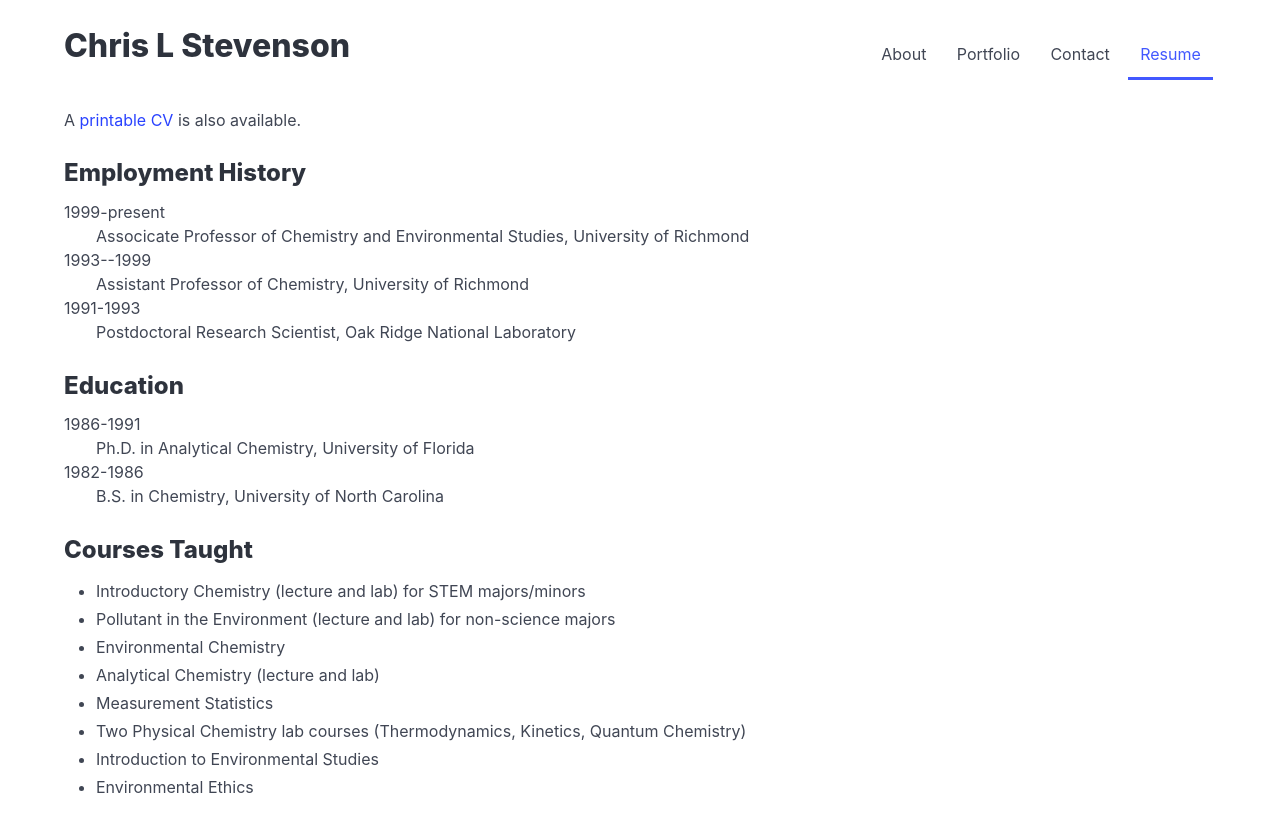
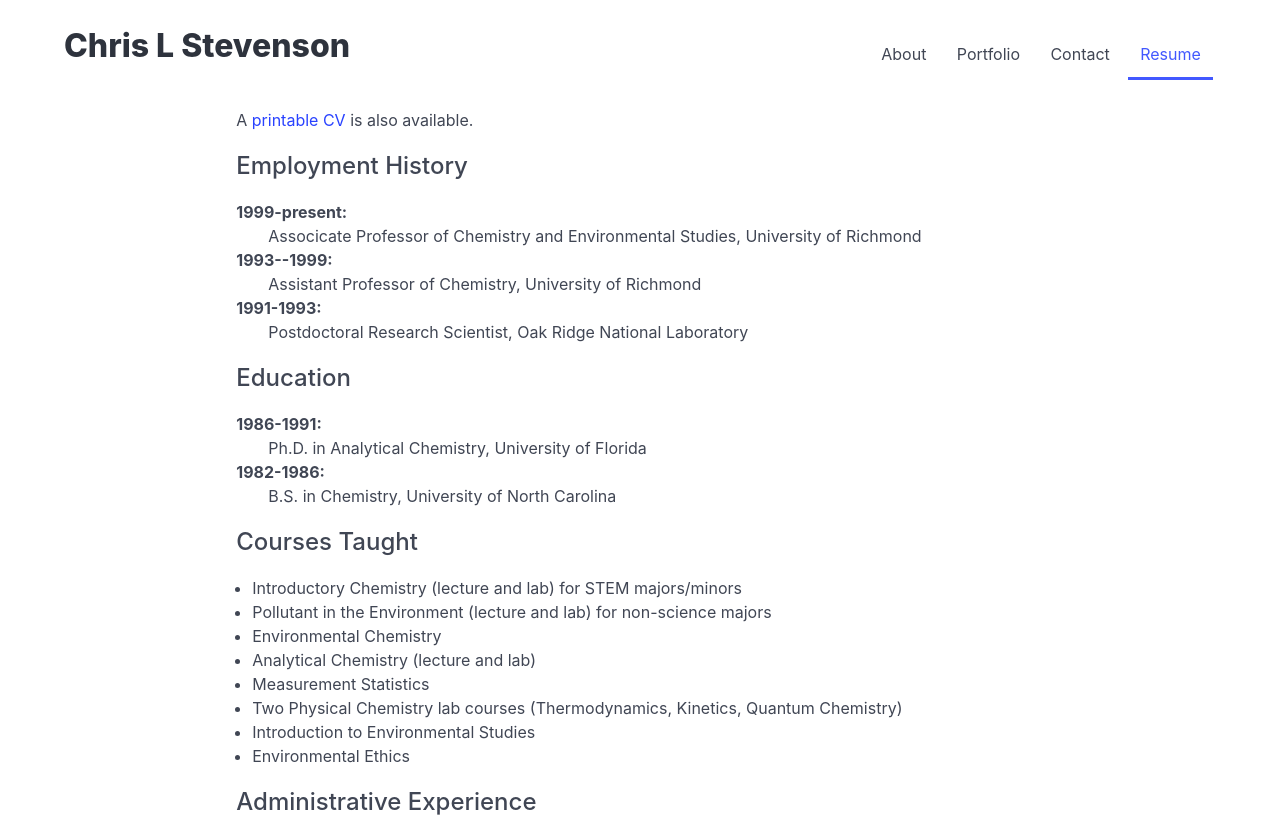
Before and after one commit to clstevenson/my-dev-portfolio, a React (Vite) app: page /Resume in a window 1280 px wide. Shown: the top 817 px of the page. Built offline with nearby package versions, Linux system fonts and the light colour scheme.

Commit message:
Remove Bulma from Resume

```diff
--- a/src/pages/Resume.jsx
+++ b/src/pages/Resume.jsx
@@ -3,68 +3,123 @@
  * Mostly static content
  */
 
+import styled from "styled-components";
+import { ContentWrapper, Title } from "../components/MyStyles";
+import { WEIGHTS } from "../util/constants";
+
 export default function Resume() {
   return (
-    <section className='content'>
+    <Wrapper>
       <p>
-        A <a href='./assets/CLS_CV.pdf'>printable CV</a> is also available.
+        A <a href="./assets/CLS_CV.pdf">printable CV</a> is also available.
       </p>
-      <h2 className='is-size-4'>Employment History</h2>
+      <ResumeTitle>Employment History</ResumeTitle>
       <dl>
-        <dt>1999-present</dt>
-        <dd>Associcate Professor of Chemistry and Environmental Studies, University of Richmond</dd>
+        <Date>1999-present</Date>
+        <Activity>
+          Associcate Professor of Chemistry and Environmental Studies,
+          University of Richmond
+        </Activity>
 
-        <dt>1993--1999</dt>
-        <dd>Assistant Professor of Chemistry, University of Richmond</dd>
+        <Date>1993--1999</Date>
+        <Activity>
+          Assistant Professor of Chemistry, University of Richmond
+        </Activity>
 
-        <dt>1991-1993</dt>
-        <dd>Postdoctoral Research Scientist, Oak Ridge National Laboratory</dd>
+        <Date>1991-1993</Date>
+        <Activity>
+          Postdoctoral Research Scientist, Oak Ridge National Laboratory
+        </Activity>
       </dl>
 
-      <h2 className='is-size-4'>Education</h2>
+      <ResumeTitle>Education</ResumeTitle>
       <dl>
-        <dt>1986-1991</dt>
-        <dd>Ph.D. in Analytical Chemistry, University of Florida</dd>
+        <Date>1986-1991</Date>
+        <Activity>
+          Ph.D. in Analytical Chemistry, University of Florida
+        </Activity>
 
-        <dt>1982-1986</dt>
-        <dd>B.S. in Chemistry, University of North Carolina</dd>
+        <Date>1982-1986</Date>
+        <Activity>B.S. in Chemistry, University of North Carolina</Activity>
       </dl>
 
-      <h2 className='is-size-4'>Courses Taught</h2>
-      <ul>
+      <ResumeTitle>Courses Taught</ResumeTitle>
+      <List>
         <li>Introductory Chemistry (lecture and lab) for STEM majors/minors</li>
-        <li>Pollutant in the Environment (lecture and lab) for non-science majors</li>
+        <li>
+          Pollutant in the Environment (lecture and lab) for non-science majors
+        </li>
         <li>Environmental Chemistry</li>
         <li>Analytical Chemistry (lecture and lab)</li>
         <li>Measurement Statistics</li>
-        <li>Two Physical Chemistry lab courses (Thermodynamics, Kinetics, Quantum Chemistry)</li>
+        <li>
+          Two Physical Chemistry lab courses (Thermodynamics, Kinetics, Quantum
+          Chemistry)
+        </li>
         <li>Introduction to Environmental Studies</li>
         <li>Environmental Ethics</li>
-      </ul>
+      </List>
 
-      <h2 className='is-size-4'>Administrative Experience</h2>
-      <ul>
+      <ResumeTitle>Administrative Experience</ResumeTitle>
+      <List>
         <li>Served 10 years as Environmental Studies Program Coordinator</li>
         <li>Served six years as Chemistry Department Chair</li>
         <li>Served two years as Geography Department interim Chair</li>
-      </ul>
+      </List>
 
-      <h2 className='is-size-4'>Programming Languages</h2>
+      <ResumeTitle>Programming Languages</ResumeTitle>
       <p>
-        I have developed significant projects using the following programming languages:
+        I have developed significant projects using the following programming
+        languages:
       </p>
-      <ul>
+      <List>
         <li>MATLAB</li>
         <li>R</li>
         <li>Excel (spreadsheet language and VBA)</li>
         <li>C</li>
         <li>
-          Full stack web development: HTML, CSS, JavaScript, React, Node, MongoDB. I have certifications for completing the University of Richmond <a href="https://bootcamps.richmond.edu/coding/" target="_new">Coding Boot Camp</a> and Josh Comeau's <a href="https://css-for-js.dev" target="_new">CSS for JavaScript Developers</a> courses.
+          Full stack web development: HTML, CSS, JavaScript, React, Node,
+          MongoDB. I have certifications for completing the University of
+          Richmond{" "}
+          <a href="https://bootcamps.richmond.edu/coding/" target="_new">
+            Coding Boot Camp
+          </a>{" "}
+          and Josh Comeau's{" "}
+          <a href="https://css-for-js.dev" target="_new">
+            CSS for JavaScript Developers
+          </a>{" "}
+          courses.
         </li>
-      </ul>
-      <p>
-        I am also expert in the LaTeX typesetting markup language.
-      </p>
-    </section>
-  )
+      </List>
+      <p>I am also expert in the LaTeX typesetting markup language.</p>
+    </Wrapper>
+  );
 }
+
+const Wrapper = styled.article`
+  width: min(var(--max-prose-width), 100%);
+  margin: 0 auto;
+`;
+
+const Date = styled.dt`
+  width: fit-content;
+  text-align: right;
+  font-weight: ${WEIGHTS.bold};
+
+  &:after {
+    content: ":";
+  }
+`;
+
+const Activity = styled.dd`
+  padding-left: 2rem;
+`;
+
+const ResumeTitle = styled(Title)`
+  margin: 16px 0;
+`;
+
+const List = styled.ul`
+  list-style-type: disc;
+  margin: 16px;
+`;
```
